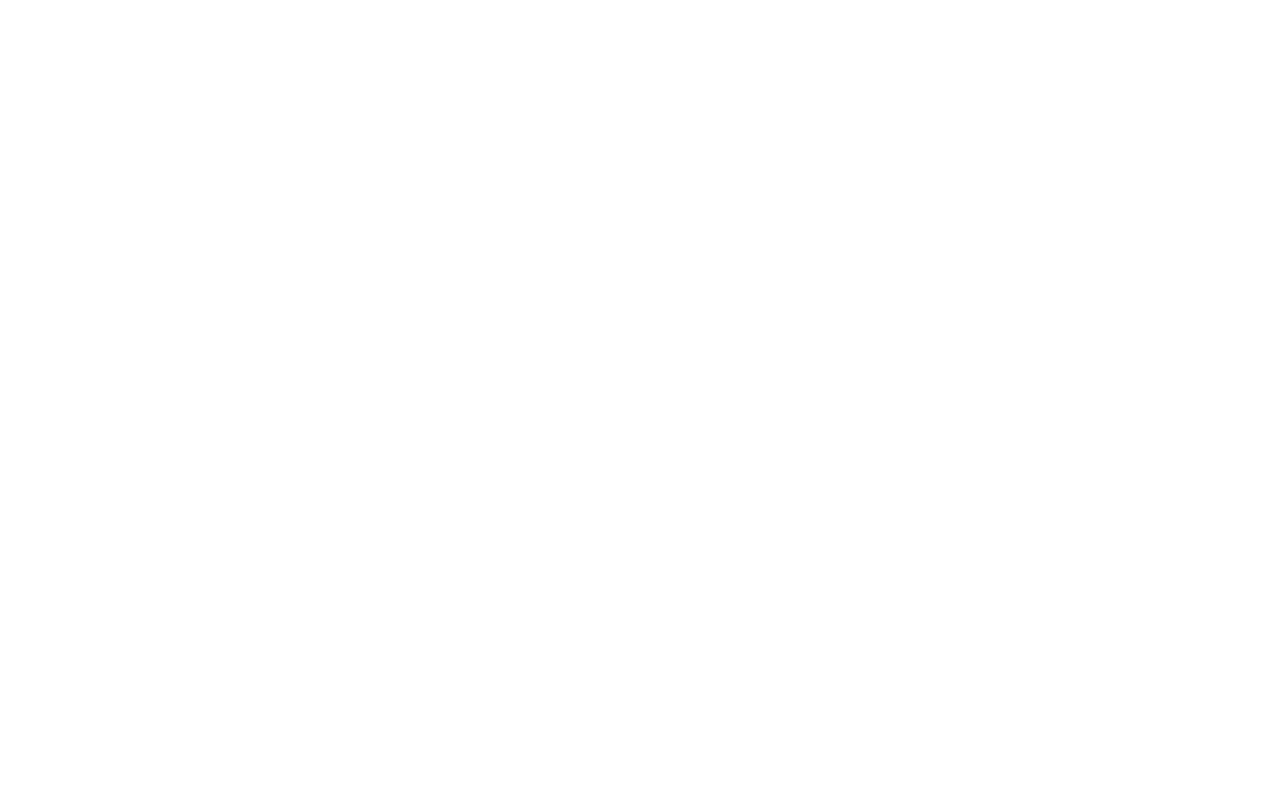
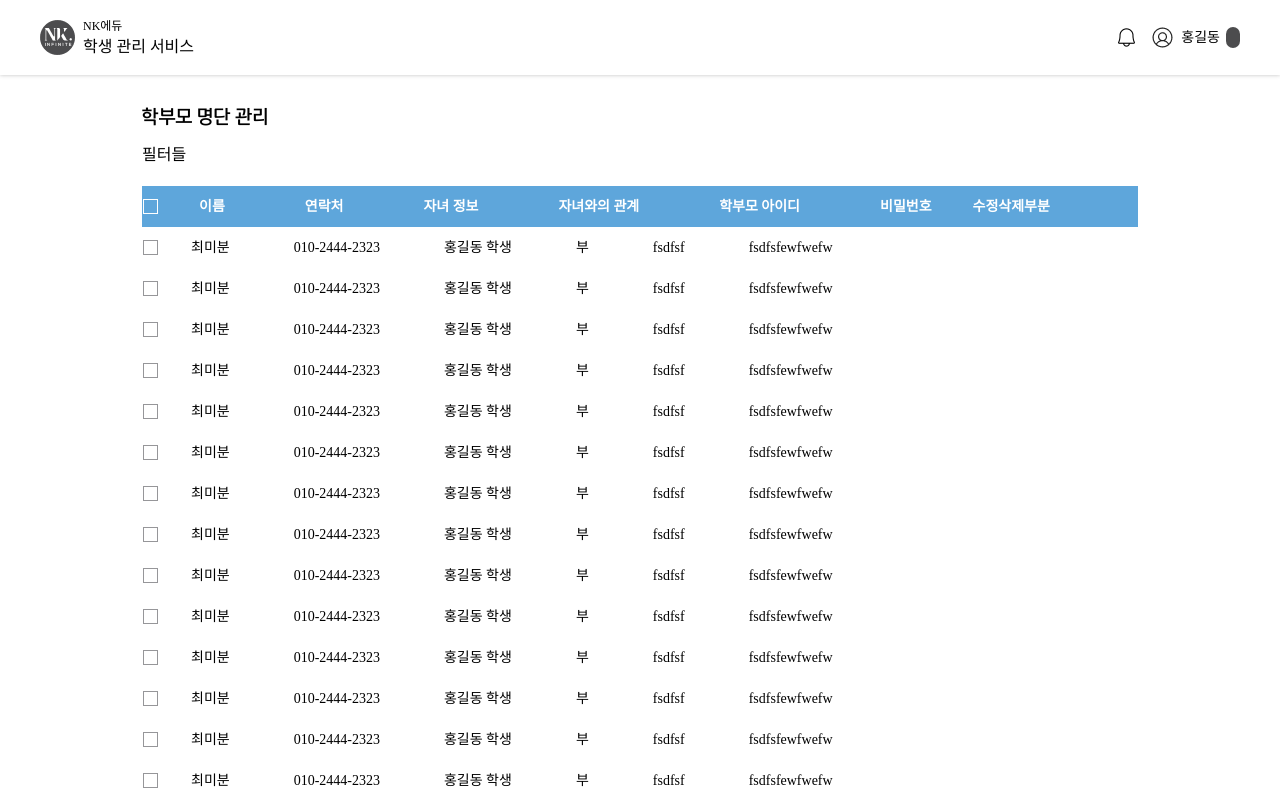
Before and after one commit to Dragonite-Lee/NK_develop_front, a React (Create React App) app: page /main/parentAd in a window 1280 px wide. Before the commit this address had no page. Shown: the top 800 px of the page. Built offline with nearby package versions, Linux system fonts and the light colour scheme; data requests are answered from the project's data file; a web font is replaced by a local one.

Commit message:
table 컴포넌트 생성 중 여백제어

```diff
--- a/db.json
+++ b/db.json
@@ -327,5 +327,177 @@
         }
       ]
     }
+  ],
+  "parent": [
+    {
+      "id": 0,
+      "username": "최미분",
+      "nickname": "최미분",
+      "phoneNumber": "010-2444-2323",
+      "studentInfo" : "홍길동 학생",
+      "studentRela" : "부",
+      "parentId": "fsdfsf",
+      "parentPw": "fsdfsfewfwefw"
+    },
+    {
+      "id": 1,
+      "username": "최미분",
+      "nickname": "최미분",
+      "phoneNumber": "010-2444-2323",
+      "studentInfo" : "홍길동 학생",
+      "studentRela" : "부",
+      "parentId": "fsdfsf",
+      "parentPw": "fsdfsfewfwefw"
+    },
+    {
+      "id": 2,
+      "username": "최미분",
+      "nickname": "최미분",
+      "phoneNumber": "010-2444-2323",
+      "studentInfo" : "홍길동 학생",
+      "studentRela" : "부",
+      "parentId": "fsdfsf",
+      "parentPw": "fsdfsfewfwefw"
+    },
+    {
+      "id": 3,
+      "username": "최미분",
+      "nickname": "최미분",
+      "phoneNumber": "010-2444-2323",
+      "studentInfo" : "홍길동 학생",
+      "studentRela" : "부",
+      "parentId": "fsdfsf",
+      "parentPw": "fsdfsfewfwefw"
+    },
+    {
+      "id": 4,
+      "username": "최미분",
+      "nickname": "최미분",
+      "phoneNumber": "010-2444-2323",
+      "studentInfo" : "홍길동 학생",
+      "studentRela" : "부",
+      "parentId": "fsdfsf",
+      "parentPw": "fsdfsfewfwefw"
+    },
+    {
+      "id": 5,
+      "username": "최미분",
+      "nickname": "최미분",
+      "phoneNumber": "010-2444-2323",
+      "studentInfo" : "홍길동 학생",
+      "studentRela" : "부",
+      "parentId": "fsdfsf",
+      "parentPw": "fsdfsfewfwefw"
+    },
+    {
+      "id": 6,
+      "username": "최미분",
+      "nickname": "최미분",
+      "phoneNumber": "010-2444-2323",
+      "studentInfo" : "홍길동 학생",
+      "studentRela" : "부",
+      "parentId": "fsdfsf",
+      "parentPw": "fsdfsfewfwefw"
+    },
+    {
+      "id": 7,
+      "username": "최미분",
+      "nickname": "최미분",
+      "phoneNumber": "010-2444-2323",
+      "studentInfo" : "홍길동 학생",
+      "studentRela" : "부",
+      "parentId": "fsdfsf",
+      "parentPw": "fsdfsfewfwefw"
+    },
+    {
+      "id": 8,
+      "username": "최미분",
+      "nickname": "최미분",
+      "phoneNumber": "010-2444-2323",
+      "studentInfo" : "홍길동 학생",
+      "studentRela" : "부",
+      "parentId": "fsdfsf",
+      "parentPw": "fsdfsfewfwefw"
+    },
+    {
+      "id": 9,
+      "username": "최미분",
+      "nickname": "최미분",
+      "phoneNumber": "010-2444-2323",
+      "studentInfo" : "홍길동 학생",
+      "studentRela" : "부",
+      "parentId": "fsdfsf",
+      "parentPw": "fsdfsfewfwefw"
+    },
+    {
+      "id": 10,
+      "username": "최미분",
+      "nickname": "최미분",
+      "phoneNumber": "010-2444-2323",
+      "studentInfo" : "홍길동 학생",
+      "studentRela" : "부",
+      "parentId": "fsdfsf",
+      "parentPw": "fsdfsfewfwefw"
+    },
+    {
+      "id": 11,
+      "username": "최미분",
+      "nickname": "최미분",
+      "phoneNumber": "010-2444-2323",
+      "studentInfo" : "홍길동 학생",
+      "studentRela" : "부",
+      "parentId": "fsdfsf",
+      "parentPw": "fsdfsfewfwefw"
+    },
+    {
+      "id": 12,
+      "username": "최미분",
+      "nickname": "최미분",
+      "phoneNumber": "010-2444-2323",
+      "studentInfo" : "홍길동 학생",
+      "studentRela" : "부",
+      "parentId": "fsdfsf",
+      "parentPw": "fsdfsfewfwefw"
+    },
+    {
+      "id": 13,
+      "username": "최미분",
+      "nickname": "최미분",
+      "phoneNumber": "010-2444-2323",
+      "studentInfo" : "홍길동 학생",
+      "studentRela" : "부",
+      "parentId": "fsdfsf",
+      "parentPw": "fsdfsfewfwefw"
+    },
+    {
+      "id": 14,
+      "username": "최미분",
+      "nickname": "최미분",
+      "phoneNumber": "010-2444-2323",
+      "studentInfo" : "홍길동 학생",
+      "studentRela" : "부",
+      "parentId": "fsdfsf",
+      "parentPw": "fsdfsfewfwefw"
+    },
+    {
+      "id": 15,
+      "username": "최미분",
+      "nickname": "최미분",
+      "phoneNumber": "010-2444-2323",
+      "studentInfo" : "홍길동 학생",
+      "studentRela" : "부",
+      "parentId": "fsdfsf",
+      "parentPw": "fsdfsfewfwefw"
+    },
+    {
+      "id": 16,
+      "username": "마지막",
+      "nickname": "최미분",
+      "phoneNumber": "010-2444-2323",
+      "studentInfo" : "홍길동 학생",
+      "studentRela" : "부",
+      "parentId": "fsdfsf",
+      "parentPw": "fsdfsfewfwefw"
+    }
   ]
 }
--- a/package.json
+++ b/package.json
@@ -2,7 +2,7 @@
   "name": "nk-project",
   "version": "0.1.0",
   "private": true,
-  "proxy":"http://localhost:3001",
+  "proxy": "http://localhost:3001",
   "dependencies": {
     "@emotion/react": "^11.11.4",
     "@emotion/styled": "^11.11.0",
@@ -15,6 +15,7 @@
     "autoprefixer": "^10.4.17",
     "axios": "^1.6.3",
     "bootstrap": "^5.3.3",
+    "flowbite": "^2.3.0",
     "postcss": "^8.4.34",
     "postcss-cli": "^11.0.0",
     "react": "^18.2.0",
@@ -51,7 +52,7 @@
     ]
   },
   "devDependencies": {
-    "@tanstack/react-query-devtools": "^5.28.0",
+    "@tanstack/react-query-devtools": "^4.36.1",
     "tailwindcss": "^3.4.1"
   },
   "description": "This project was bootstrapped with [Create React App](https://github.com/facebook/create-react-app).",
--- a/src/App.js
+++ b/src/App.js
@@ -6,18 +6,20 @@
 
 import './App.css';
 import Login from './container/Login';
-import Main from './container/student/Main';
+import Main from './container/Main';
 import HomeworkList from './container/student/homework/HomeworkList';
 import NoticeList from './container/student/notice/NoticeList';
 import HomeworkDetail from './container/student/homework/HomeworkDetail';
 import NoticeDetail from './container/student/notice/NoticeDetail';
 
+import ParentAd from './container/admin/ParentAd';
+
 import { refreshTokenApi } from './services/loginApi';
 
 function App() {
-  useEffect(() => {
-    refreshTokenApi();
-  }, [])
+  // useEffect(() => {
+  //   refreshTokenApi();
+  // }, [])
 
   return (
     <div>
@@ -29,6 +31,7 @@
           <Route path="/main/homeworklist/:id" element={<HomeworkDetail />}></Route>
           <Route path="/main/noticelist" element={<NoticeList />}></Route>
           <Route path="/main/noticelist/:id" element={<NoticeDetail />}></Route>
+          <Route path="/main/parentAd" element={<ParentAd />}></Route>
         </Routes>
       </BrowserRouter>
     </div>
--- a/src/components/Header.js
+++ b/src/components/Header.js
@@ -67,6 +67,14 @@
     href: "#"
   },
   {
+    title: "반 관리",
+    href: "#"
+  },
+  {
+    title: "학부모 관리",
+    href: "/main/parentAd"
+  },
+  {
     title: "채팅하기",
     href: "#"
   },
@@ -83,7 +91,7 @@
 
     return (
       <>
-        <header className="min-w-[280px] headerBorder desktop:px-[222px] tablet_header_change:px-[40px] mobile:px-[20px] py-[20px] flex items-center justify-between">
+        <header className="min-w-[280px] headerBorder desktop_header:px-[222px] tablet_header_change:px-[40px] mobile:px-[20px] py-[20px] flex items-center justify-between">
           <Link className="flex items-center justify-start gap-[8px] h-[35px]" to="/main">
             <img src={NKlogo} alt="NK로고" className="w-[35px] h-[35px]" />
             <div>
--- a/src/components/admin/query.js
+++ b/src/components/admin/query.js
@@ -1,6 +1,6 @@
 import { useQuery } from "@tanstack/react-query";
 
-import { getAdMainNotice, getAdMainStudent, getAdMainTeacher } from "../../services/adminApi"
+import { getAdMainNotice, getAdMainStudent, getAdMainTeacher, getAdParent } from "../../services/adminApi"
 
 export const useAdMainNoticeQuery = () => {
   const { data, isLoading } = useQuery(['/admin/main/notice'],() =>
@@ -31,3 +31,13 @@
     isLoading
   }
 }
+
+export const useAdParentQuery = () => {
+  const { data, isLoading } = useQuery(['/admin/parent'],() =>
+  getAdParent()
+  );
+  return {
+    parentData: data,
+    isLoading
+  }
+}
--- /dev/null
+++ b/src/components/admin/table.js
@@ -0,0 +1,90 @@
+import { useState } from "react";
+
+
+const Table = ({header, data, updateSelection}) => {
+
+  const [selection, setSelection] = useState(new Set());
+
+  const onChangeSelection = (value) => {
+    const newSelection = new Set(selection)
+
+    if (newSelection.has(value)) {
+      newSelection.delete(value);
+    } else {
+      newSelection.add(value);
+    }
+    setSelection(newSelection);
+    // prop으로 데이터 내보냄
+    updateSelection([...newSelection]);
+  }
+
+  const onChangeAllSelection = (e) => {
+    if (e.target.checked) {
+      const allCheckedSelection = new Set(data.map((data) => data.id));
+      setSelection(allCheckedSelection);
+      updateSelection([...allCheckedSelection]);
+    } else {
+      setSelection(new Set());
+      updateSelection([]);
+    }
+  };
+
+  const isSelectedAll = () => {
+    return selection.size === data?.length;
+  }
+
+  const headerkey = header.map((header) => header.value);
+
+  return (
+    <div className="mt-[12px]">
+      {/* 필터 및 검색 */}
+      <div>
+    필터들
+      </div>
+      {/* 테이블 */}
+      <table className="mt-[20px] text-[14px] grid w-[996px]">
+        <thead className="font-nanum_700 bg-management2 text-white">
+          <tr>
+            <th>
+              <input type="checkbox"
+                checked={isSelectedAll()}
+                onChange={onChangeAllSelection}
+                className="my-[10px] w-[15px] h-[15px] flex items-center checked:border-white text-management2 bg-management2 border-white"
+              />
+            </th>
+            {header.map((header, id) =>
+              <th key={id} className="py-[10px] px-10">
+                <div>{header.text}</div>
+              </th>
+            )}
+            <th>수정삭제부분</th>
+          </tr>
+        </thead>
+        <tbody className="font-nanum_400">
+          {
+            data?.map((data, index) => (
+              <tr key={index}>
+                <td>
+                  <input type="checkbox"
+                    checked={selection.has(data.id)}
+                    onChange={() => onChangeSelection(data.id)}
+                    className="my-[10px] w-[15px] h-[15px] flex items-center checked:border-grey text-management2 bg-white border-grey"
+                  />
+                </td>
+                {
+                  headerkey.map((key) =>
+                    <td key={key + index} className="py-[10px] px-8">
+                      <div>{data[key]}</div>
+                    </td>
+                  )
+                }
+              </tr>
+            ))
+          }
+        </tbody>
+      </table>
+    </div>
+  );
+}
+
+export default Table;
--- /dev/null
+++ b/src/container/admin/ParentAd.js
@@ -0,0 +1,66 @@
+import { useEffect, useState } from "react";
+import { useNavigate } from "react-router-dom";
+
+import Footer from "../../components/Footer";
+import Header from "../../components/Header";
+
+import { useAdParentQuery } from "../../components/admin/query";
+import Table from "../../components/admin/table";
+
+const header = [
+  {
+    text: "이름",
+    value: "username"
+  },
+  {
+    text: "연락처",
+    value: "phoneNumber"
+  },
+  {
+    text: "자녀 정보",
+    value: "studentInfo"
+  },
+  {
+    text: "자녀와의 관계",
+    value: "studentRela"
+  },
+  {
+    text: "학부모 아이디",
+    value: "parentId"
+  },
+  {
+    text: "비밀번호",
+    value: "parentPw"
+  },
+]
+
+const ParentAd = () => {
+  // const navigator = useNavigate();
+
+  // useEffect(() => {
+  //   if (!refreshToken) {
+  //     navigator("/");
+  //   };
+  // }, [refreshToken])
+
+  const { parentData, isLoading } = useAdParentQuery()
+  const [selection, setSelection] = useState([]);
+
+  useEffect(() => {
+    console.log(selection);
+  }, [selection]);
+
+
+  return (
+    <div className="min-w-[280px]">
+      <Header/>
+        <main className='desktop:w-[996px] desktop:mx-auto tablet:w-auto tablet:mx-[40px] mobile:mx-[20px] pt-[28px] desktop:pb-[156px] tablet_change:pb-[48px] mobile:pb-[68px] mainHeight'>
+          <div className="font-paybooc_700 text-[18px] text-black">학부모 명단 관리</div>
+          <Table header={header} data={parentData} updateSelection={setSelection}/>
+        </main>
+      <Footer />
+    </div>
+   );
+}
+
+export default ParentAd;
--- a/src/index.css
+++ b/src/index.css
@@ -60,6 +60,16 @@
   .invisible {
     visibility: hidden;
   }
+  .checkbox {
+    content:'✔';
+    font-size: 14px;
+    width: 15px;
+    height: 15px;
+    text-align: center;
+    position: absolute;
+    left: 0;
+    top:0;
+  }
 
 }
 
--- a/src/services/adminApi.js
+++ b/src/services/adminApi.js
@@ -24,3 +24,8 @@
   const data = await axios.get('/teacher?_limit=6').then((res) => res.data);
   return data;
 }
+
+export const getAdParent = async () =>{
+  const data = await axios.get('/parent').then((res) => res.data);
+  return data;
+}
--- a/tailwind.config.js
+++ b/tailwind.config.js
@@ -6,8 +6,9 @@
   theme: {
     extend: {},
     screens: {
+      'desktop_header' : '1440px',
       'desktop' : '1240px',
-      'tablet_header_change' : '844px',
+      'tablet_header_change' : '1040px',
       'tablet_change' : '768px',
       'tablet' : '600px',
       'mobile' : '280px'
@@ -38,12 +39,14 @@
       'error' : '#F6403F',
       'black' : '#212121',
       'grayDark' : '#4C4C4E',
-      'gray' : '#969699',
+      'grey' : '#969699',
       'grayLight' : '#D1D1D6',
       'border' : '#F1F1F5',
       'white' : '#F9F9FC',
       'whiteTotal' : '#FFFFFF'
     },
   },
-  plugins: [],
+  plugins: [
+    require('flowbite/plugin')
+]
 }
```
Also changed, not shown: src/container/Main.js (renamed from src/container/student/Main.js, +10 -10 lines), src/components/admin/parent/parentChart.js (added), 1 other file (tests, documents, lock files or other folders).
